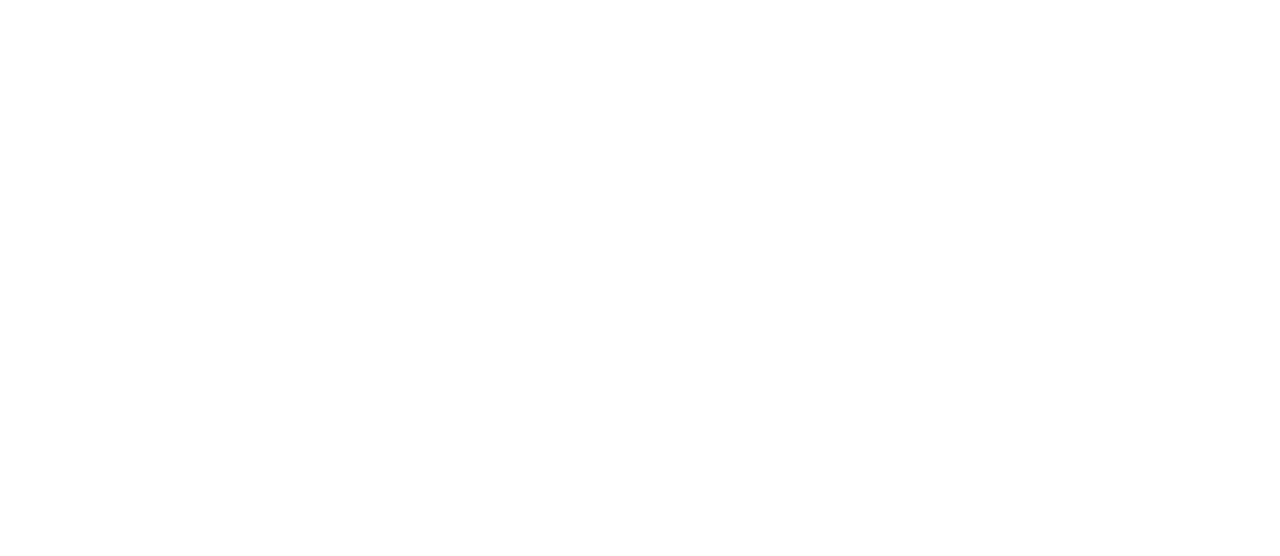
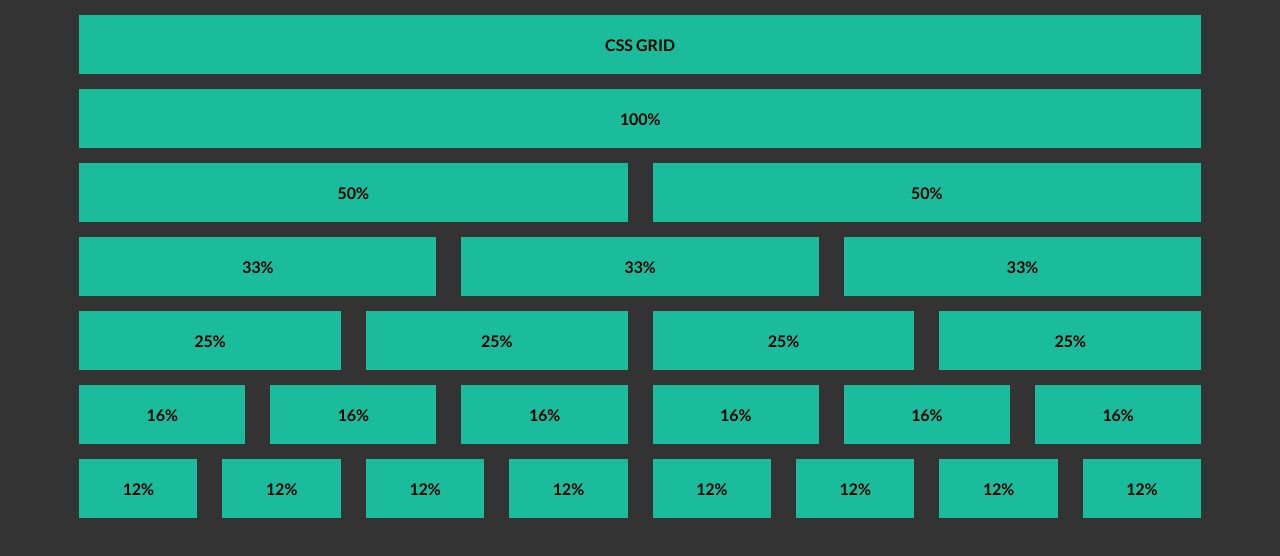
Before and after one commit to JamesWalshDevelopment/CSS-Grid-System, a plain HTML site: page index.html in a window 1280 px wide. Drawn offline with Linux system fonts and the light colour scheme.

Commit message:
Completed Styling

```diff
--- a/css/style.css
+++ b/css/style.css
@@ -1,3 +1,5 @@
+@import url("https://fonts.googleapis.com/css2?family=Lato:wght@700&display=swap");
+
 * {
   margin: 0;
   padding: 0;
@@ -5,8 +7,9 @@
 }
 
 body {
-  background-color: red;
+  background-color: #333;
   text-align: center;
+  font-family: "Lato", sans-serif;
 }
 
 .container {
@@ -20,10 +23,12 @@ body {
   height: 100%;
   grid-template-columns: repeat(1, 1fr);
   grid-gap: 25px;
+  margin: 15px;
 }
 
 .grid-12 {
-  background-color: aqua;
+  background-color: #1abc9c;
+  padding: 20px 0;
 }
 
 .half-width {
@@ -31,10 +36,12 @@ body {
   height: 100%;
   grid-template-columns: repeat(2, 1fr);
   grid-gap: 25px;
+  margin: 15px;
 }
 
 .grid-6 {
-  background-color: blueviolet;
+  background-color: #1abc9c;
+  padding: 20px 0;
 }
 
 .third-width {
@@ -42,10 +49,12 @@ body {
   height: 100%;
   grid-template-columns: repeat(3, 1fr);
   grid-gap: 25px;
+  margin: 15px;
 }
 
 .grid-4 {
-  background-color: burlywood;
+  background-color: #1abc9c;
+  padding: 20px 0;
 }
 
 .quater-width {
@@ -53,19 +62,72 @@ body {
   height: 100%;
   grid-template-columns: repeat(4, 1fr);
   grid-gap: 25px;
+  margin: 15px;
+}
+
+.sixth-width {
+  display: grid;
+  height: 100%;
+  grid-template-columns: repeat(6, 1fr);
+  grid-gap: 25px;
+  margin: 15px;
+}
+
+.grid-6 {
+  background-color: #1abc9c;
+  padding: 20px 0;
 }
 
 .grid-3 {
-  background-color: cornflowerblue;
+  background-color: #1abc9c;
+  padding: 20px 0;
 }
 
 .single-width {
   display: grid;
   height: 100%;
-  grid-template-columns: repeat(12, 1fr);
+  grid-template-columns: repeat(8, 1fr);
   grid-gap: 25px;
+  margin: 15px;
 }
 
 .grid-1 {
-  background-color: darkcyan;
+  background-color: #1abc9c;
+  padding: 20px 0;
 }
+
+.sixty-thirty-width {
+  display: grid;
+  height: 100%;
+  grid-template-columns: 66% 33%;
+  grid-gap: 25px;
+  margin: 15px;
+}
+
+.grid-sixty,
+.grid-thirty {
+  background-color: #1abc9c;
+  padding: 20px 0;
+}
+
+.eighty-twenty-width {
+  display: grid;
+  height: 100%;
+  grid-template-columns: 80% 20%;
+  grid-gap: 25px;
+  margin: 15px;
+}
+
+.grid-eighty,
+.grid-twenty {
+  background-color: #1abc9c;
+  padding: 20px 0;
+}
+
+.thirty-thirty-fourty {
+  display: grid;
+  height: 100%;
+  grid-template-columns: 30% 30% 40%;
+  grid-gap: 25px;
+  margin: 15px;
+}
--- a/index.html
+++ b/index.html
@@ -0,0 +1,65 @@
+<!DOCTYPE html>
+<html lang="en">
+
+<head>
+  <meta charset="UTF-8">
+  <meta http-equiv="X-UA-Compatible" content="IE=edge">
+  <meta name="viewport" content="width=device-width, initial-scale=1.0">
+  <link rel="stylesheet" href="css/style.css">
+  <title>Document</title>
+</head>
+
+<body>
+  <div class="container">
+
+    <div class="full-width">
+      <div class="grid-12">CSS GRID</div>
+    </div>
+
+    <div class="full-width">
+      <div class="grid-12">100%</div>
+    </div>
+
+    <div class="half-width">
+      <div class="grid-6">50%</div>
+      <div class="grid-6">50%</div>
+    </div>
+
+    <div class="third-width">
+      <div class="grid-4">33%</div>
+      <div class="grid-4">33%</div>
+      <div class="grid-4">33%</div>
+    </div>
+
+    <div class="quater-width">
+      <div class="grid-3">25%</div>
+      <div class="grid-3">25%</div>
+      <div class="grid-3">25%</div>
+      <div class="grid-3">25%</div>
+    </div>
+
+    <div class="sixth-width">
+      <div class="grid-6">16%</div>
+      <div class="grid-6">16%</div>
+      <div class="grid-6">16%</div>
+      <div class="grid-6">16%</div>
+      <div class="grid-6">16%</div>
+      <div class="grid-6">16%</div>
+    </div>
+
+    <div class="single-width">
+      <div class="grid-1">12%</div>
+      <div class="grid-1">12%</div>
+      <div class="grid-1">12%</div>
+      <div class="grid-1">12%</div>
+      <div class="grid-1">12%</div>
+      <div class="grid-1">12%</div>
+      <div class="grid-1">12%</div>
+      <div class="grid-1">12%</div>
+    </div>
+  </div>
+
+
+</body>
+
+</html>
```
